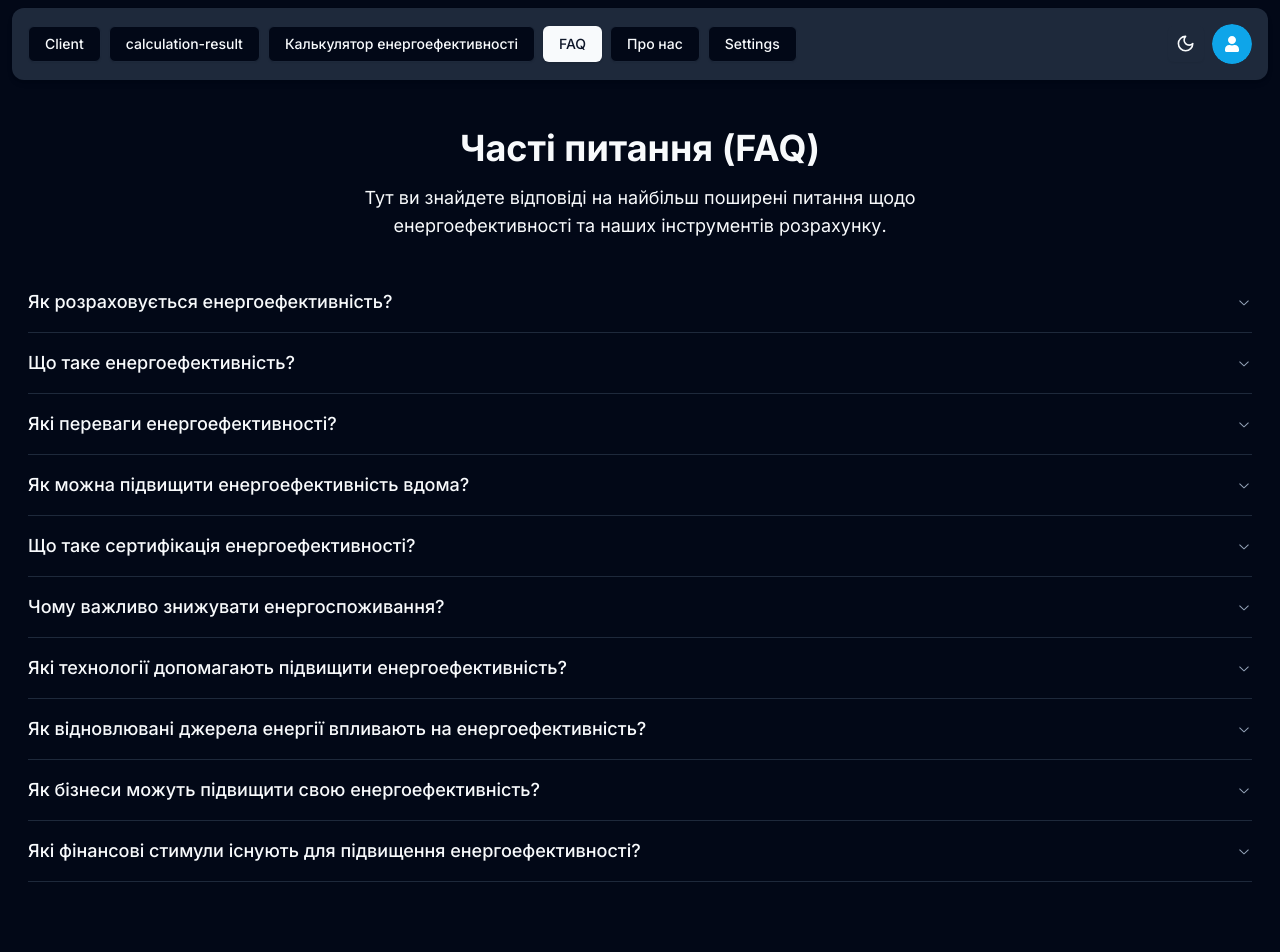
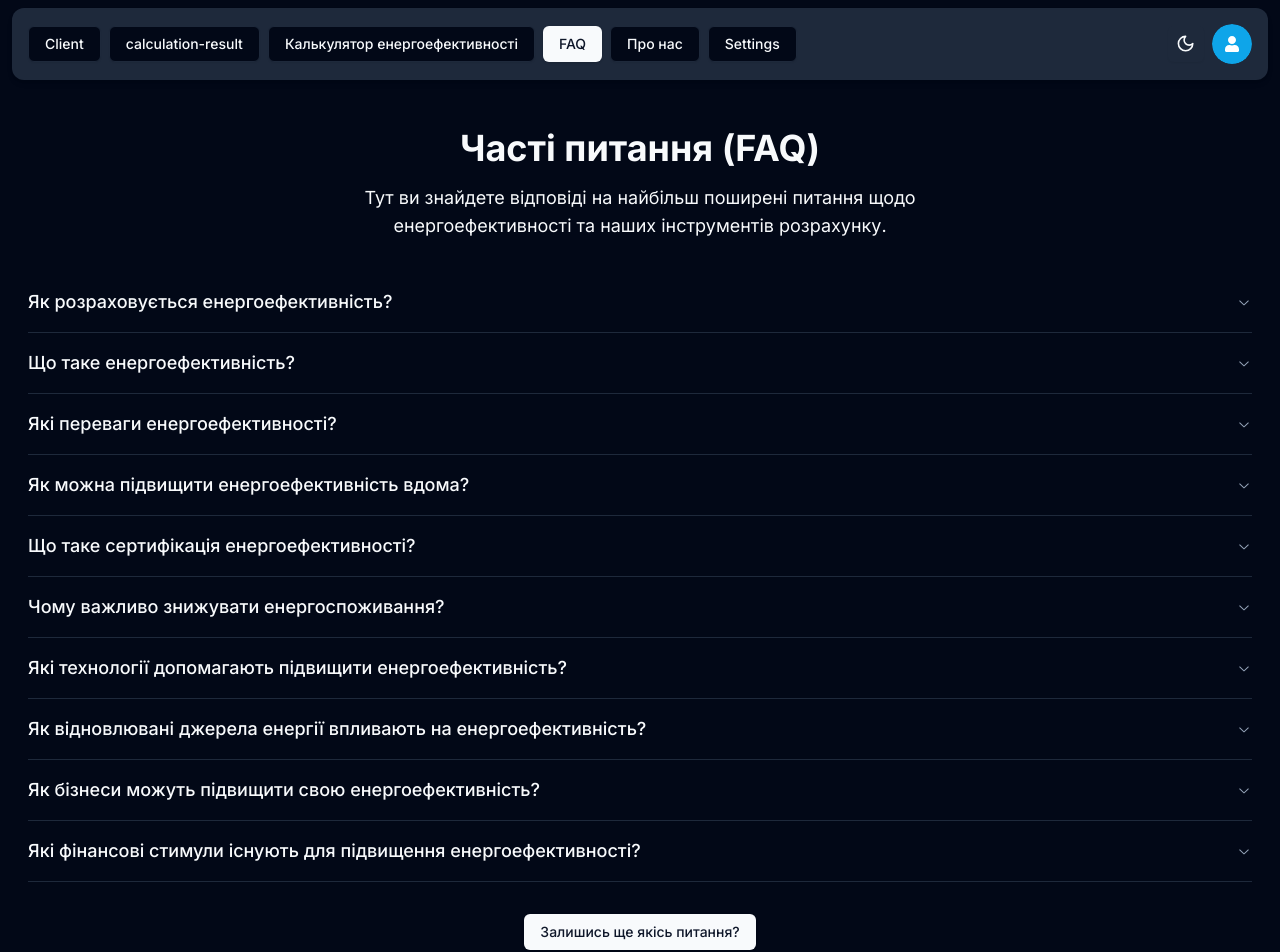
Before and after one commit to Kolya9991/calculate-energy, a Next.js app: page /faq in a window 1280 px wide. Shown: the top 952 px of the page. Before the commit the page ends 930 px from the top, so only its background shows below. Built offline with nearby package versions, Linux system fonts and the light colour scheme; no server answers.

Commit message:
add link to contact-us

```diff
--- a/app/faq/page.tsx
+++ b/app/faq/page.tsx
@@ -1,4 +1,6 @@
 import { Accordion, AccordionItem, AccordionTrigger, AccordionContent } from '@/components/ui/accordion';
+import {Button} from "@/components/ui/button";
+import Link from "next/link";
 
 const FaqPage = () => {
   return (
@@ -69,6 +71,11 @@ const FaqPage = () => {
           </AccordionContent>
         </AccordionItem>
       </Accordion>
+      <div className="flex justify-center mt-8">
+        <Button>
+          <Link href='/contact-us'>Залишись ще якісь питання?</Link>
+        </Button>
+      </div>
     </div>
   );
 };
```
